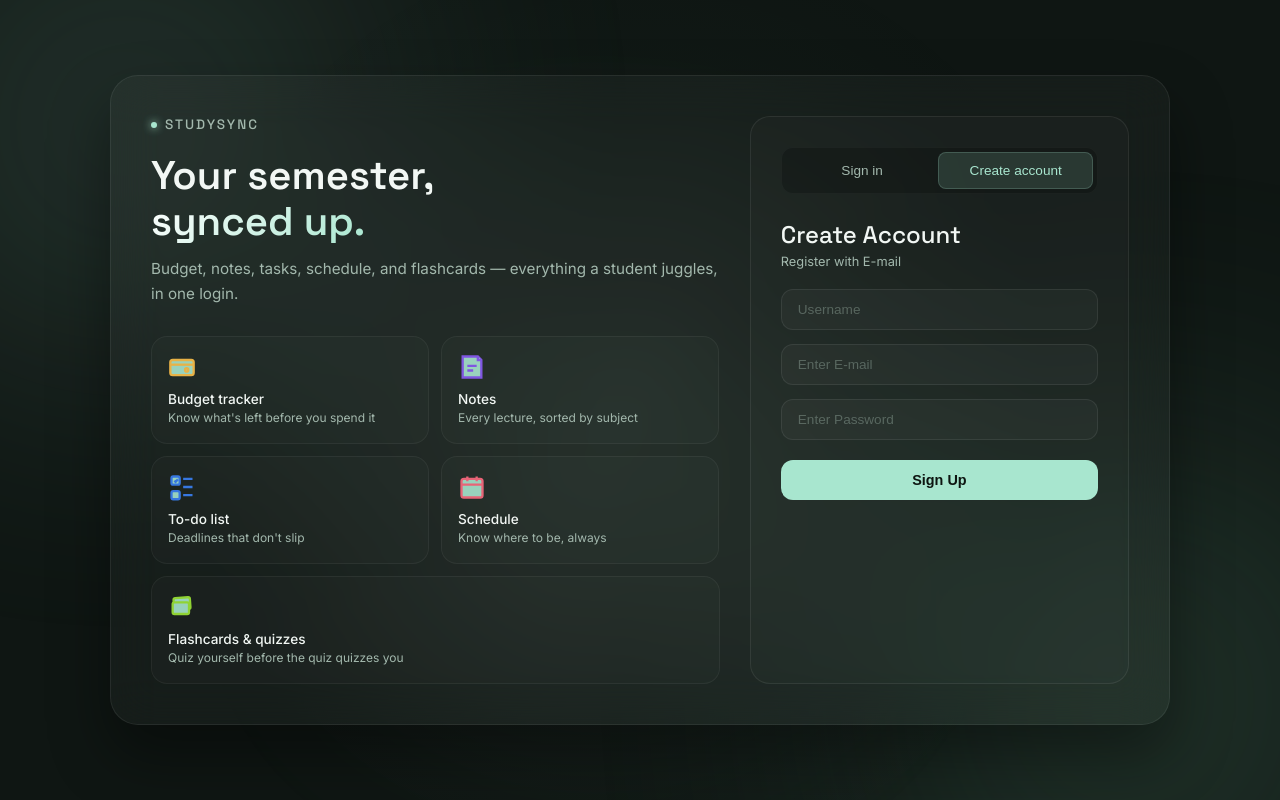
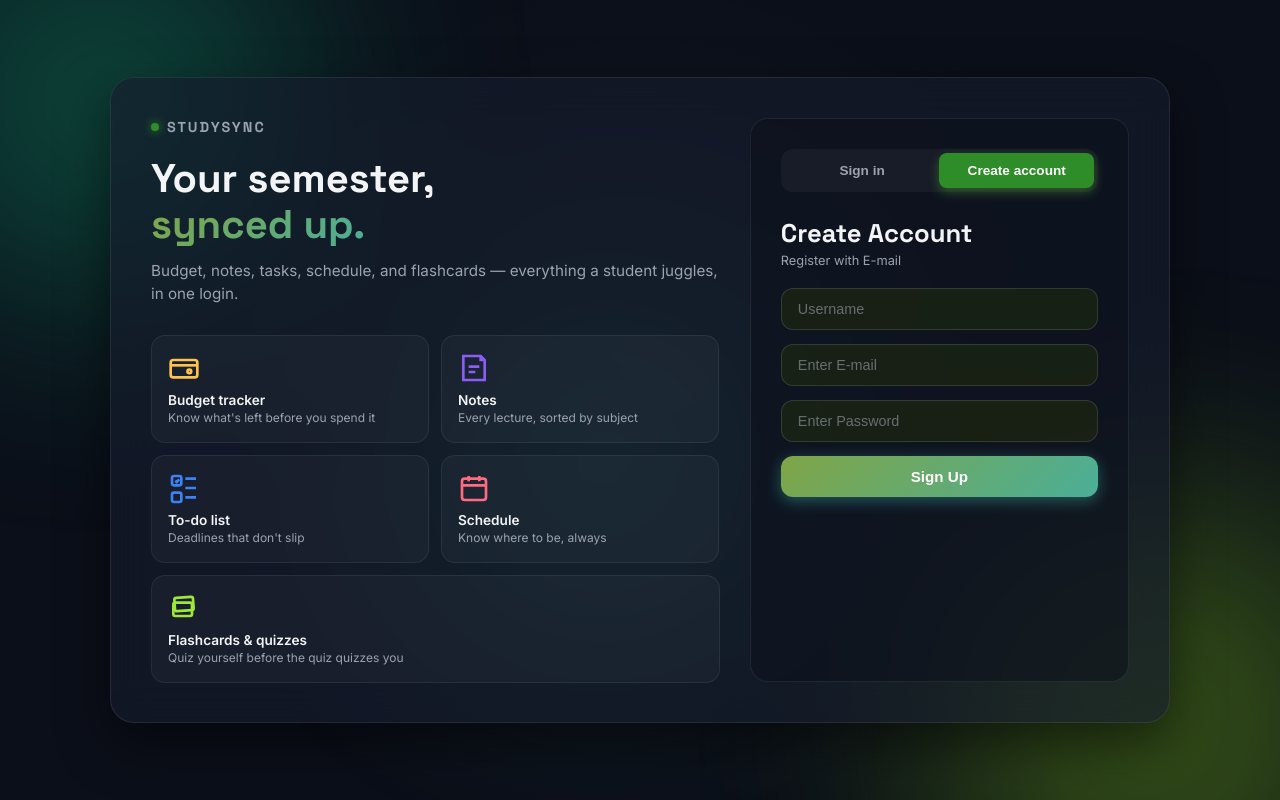
Before and after one commit to StudySyncTeam/Initial-StudySync-project, a Flask app: page /register in a window 1280 px wide. Run offline with Flask 3, Linux system fonts and the light colour scheme.

Commit message:
modify style

```diff
--- a/static/css/style.css
+++ b/static/css/style.css
@@ -1,30 +1,41 @@
 /* ==========================================================================
-   1. RESET & VARIABLES
+   1. RESET & DESIGN SYSTEM VARIABLES
    ========================================================================== */
-*, *::before, *::after {
+*,
+*::before,
+*::after {
     box-sizing: border-box;
     margin: 0;
     padding: 0;
 }
 
 :root {
-    --bg-dark: #0f1613;
-    --card-bg: rgba(255, 255, 255, 0.03); /* Ultra-transparent glass */
-    --card-border: rgba(255, 255, 255, 0.07);
-    --text-primary: #f2f7f4;
-    --text-secondary: #a3b8ad;
-    --pastel-green: #a8e6cf; /* Soft pastel green */
-    --pastel-sage: #88d8b0;
-    --accent-gradient: linear-gradient(135deg, rgba(168, 230, 207, 0.8) 0%, rgba(136, 216, 176, 0.8) 100%);
-    --input-bg: rgba(255, 255, 255, 0.03);
-    --input-border: rgba(255, 255, 255, 0.08);
-    --radius-lg: 20px;
+    /* Color Palette */
+    --bg-dark: #0b0f19;
+    --card-bg: rgba(22, 28, 45, 0.65);
+    --card-border: rgba(255, 255, 255, 0.08);
+    --text-primary: #f3f4f6;
+    --text-secondary: #9ca3af;
+    --accent-blue: #2e8d29;
+    --accent-gradient: linear-gradient(135deg, #80a547 0%, #4baf98 100%);
+
+    /* Form & Input Variables */
+    --input-bg: rgba(32, 42, 15, 0.6);
+    --input-border: rgba(255, 255, 255, 0.12);
+
+    /* Border Radius System */
+    --radius-lg: 18px;
     --radius-md: 12px;
     --radius-sm: 8px;
+
+    /* Typography */
     --font-heading: 'Space Grotesk', sans-serif;
     --font-body: 'Inter', sans-serif;
 }
 
+/* ==========================================================================
+   2. GLOBAL BASE STYLES
+   ========================================================================== */
 body {
     font-family: var(--font-body);
     background-color: var(--bg-dark);
@@ -38,7 +49,7 @@ body {
 }
 
 /* ==========================================================================
-   2. BACKGROUND EFFECTS (Minimal & Soft Pastel)
+   3. BACKGROUND EFFECTS & ANIMATIONS
    ========================================================================== */
 #particles {
     position: fixed;
@@ -53,35 +64,35 @@ body {
 .bg-blob {
     position: fixed;
     border-radius: 50%;
-    filter: blur(140px);
-    opacity: 0.18; /* Reduced opacity for softness */
+    filter: blur(120px);
+    opacity: 0.35;
     pointer-events: none;
     z-index: 0;
 }
 
-/* Soft Mint Glow */
+/* Primary Emerald Green */
 .blob1 {
-    width: 450px;
-    height: 450px;
-    background: #a8e6cf;
+    width: 400px;
+    height: 400px;
+    background: #10b981;
     top: -100px;
     left: -100px;
 }
 
-/* Muted Sage */
+/* Electric Neon Lime / Accent Green */
 .blob2 {
-    width: 500px;
-    height: 500px;
-    background: #88d8b0;
+    width: 450px;
+    height: 450px;
+    background: #84cc16;
     bottom: -150px;
     right: -100px;
 }
 
-/* Minimal Cream Spark */
+/* Deep Cyan / Mint Spark */
 .blob3 {
     width: 300px;
     height: 300px;
-    background: #d8f3dc;
+    background: #059669;
     top: 40%;
     left: 35%;
 }
@@ -93,12 +104,16 @@ body {
     width: 100%;
     height: 100%;
     pointer-events: none;
-    background: radial-gradient(600px at var(--mouse-x, 50%) var(--mouse-y, 50%), rgba(168, 230, 207, 0.04), transparent 80%);
+    background: radial-gradient(
+        600px at var(--mouse-x, 50%) var(--mouse-y, 50%),
+        rgba(255, 255, 255, 0.04),
+        transparent 80%
+    );
     z-index: 1;
 }
 
 /* ==========================================================================
-   3. STAGE & MAIN CONTAINER
+   4. LAYOUT & CONTAINER STRUCTURE
    ========================================================================== */
 .stage-wrap {
     width: 100%;
@@ -114,15 +129,15 @@ body {
     gap: 30px;
     background: var(--card-bg);
     border: 1px solid var(--card-border);
-    backdrop-filter: blur(24px);
-    -webkit-backdrop-filter: blur(24px);
-    border-radius: 28px;
+    backdrop-filter: blur(20px);
+    -webkit-backdrop-filter: blur(20px);
+    border-radius: 24px;
     padding: 40px;
-    box-shadow: 0 30px 60px rgba(0, 0, 0, 0.4);
+    box-shadow: 0 20px 50px rgba(0, 0, 0, 0.5);
 }
 
 /* ==========================================================================
-   4. SHOWCASE & BENTO GRID
+   5. SHOWCASE SECTION & BRANDING
    ========================================================================== */
 .showcase {
     display: flex;
@@ -132,9 +147,9 @@ body {
 
 .brand {
     font-family: var(--font-heading);
-    font-weight: 500;
+    font-weight: 700;
     letter-spacing: 2px;
-    font-size: 0.85rem;
+    font-size: 0.9rem;
     color: var(--text-secondary);
     display: flex;
     align-items: center;
@@ -143,11 +158,11 @@ body {
 }
 
 .brand .dot {
-    width: 6px;
-    height: 6px;
-    background: var(--pastel-green);
+    width: 8px;
+    height: 8px;
+    background: var(--accent-blue);
     border-radius: 50%;
-    box-shadow: 0 0 8px var(--pastel-green);
+    box-shadow: 0 0 10px var(--accent-blue);
 }
 
 .showcase h1 {
@@ -155,11 +170,11 @@ body {
     font-size: 2.5rem;
     line-height: 1.15;
     margin-bottom: 12px;
-    font-weight: 600;
+    font-weight: 700;
 }
 
 .showcase h1 .grad {
-    background: linear-gradient(135deg, #ffffff 0%, #a8e6cf 100%);
+    background: var(--accent-gradient);
     background-clip: text;
     -webkit-background-clip: text;
     -webkit-text-fill-color: transparent;
@@ -168,12 +183,13 @@ body {
 .lede {
     color: var(--text-secondary);
     font-size: 0.95rem;
-    line-height: 1.6;
+    line-height: 1.5;
     margin-bottom: 30px;
-    font-weight: 300;
 }
 
-/* Bento Grid */
+/* ==========================================================================
+   6. BENTO GRID COMPONENTS
+   ========================================================================== */
 .bento {
     display: grid;
     grid-template-columns: repeat(2, 1fr);
@@ -182,18 +198,18 @@ body {
 }
 
 .bento-item {
-    background: rgba(255, 255, 255, 0.02);
-    border: 1px solid rgba(255, 255, 255, 0.05);
+    background: rgba(255, 255, 255, 0.03);
+    border: 1px solid rgba(255, 255, 255, 0.07);
     padding: 16px;
-    border-radius: 16px;
+    border-radius: 14px;
     transform-style: preserve-3d;
-    transition: all 0.3s ease;
+    transition: transform 0.15s ease-out, background 0.3s ease, border-color 0.3s ease;
     will-change: transform;
 }
 
 .bento-item:hover {
-    background: rgba(255, 255, 255, 0.04);
-    border-color: rgba(168, 230, 207, 0.25);
+    background: rgba(255, 255, 255, 0.06);
+    border-color: rgba(159, 232, 56, 0.4);
 }
 
 .bento-item.wide {
@@ -201,38 +217,34 @@ body {
 }
 
 .bento-item .ic {
-    width: 28px;
-    height: 28px;
-    margin-bottom: 10px;
-    color: var(--pastel-green);
-    opacity: 0.9;
+    width: 32px;
+    height: 32px;
+    margin-bottom: 8px;
 }
 
 .bento-item .ic svg {
     width: 100%;
     height: 100%;
-    fill: currentColor;
 }
 
 .bento-item .t {
-    font-weight: 500;
+    font-weight: 600;
     font-size: 0.85rem;
-    margin-bottom: 3px;
+    margin-bottom: 2px;
     color: var(--text-primary);
 }
 
 .bento-item .d {
     font-size: 0.75rem;
     color: var(--text-secondary);
-    line-height: 1.4;
-    font-weight: 300;
+    line-height: 1.3;
 }
 
 /* ==========================================================================
-   5. AUTH PANEL & FORMS
+   7. AUTHENTICATION PANEL & TABS
    ========================================================================== */
 .auth-panel {
-    background: rgba(255, 255, 255, 0.02);
+    background: rgba(10, 15, 26, 0.5);
     border: 1px solid var(--card-border);
     border-radius: var(--radius-lg);
     padding: 30px;
@@ -242,11 +254,10 @@ body {
 
 .tabs {
     display: flex;
-    background: rgba(0, 0, 0, 0.2);
+    background: rgba(255, 255, 255, 0.04);
     padding: 4px;
     border-radius: var(--radius-md);
     margin-bottom: 25px;
-    border: 1px solid rgba(255, 255, 255, 0.03);
 }
 
 .tabs button {
@@ -256,18 +267,21 @@ body {
     color: var(--text-secondary);
     padding: 10px 0;
     font-size: 0.85rem;
-    font-weight: 500;
+    font-weight: 600;
     cursor: pointer;
     border-radius: var(--radius-sm);
     transition: all 0.3s ease;
 }
 
 .tabs button.active {
-    background: rgba(168, 230, 207, 0.15);
-    color: var(--pastel-green);
-    border: 1px solid rgba(168, 230, 207, 0.2);
+    background: var(--accent-blue);
+    color: #ffffff;
+    box-shadow: 0 4px 12px rgba(115, 246, 59, 0.3);
 }
 
+/* ==========================================================================
+   8. AUTHENTICATION FORMS & INPUTS
+   ========================================================================== */
 .auth-form {
     display: none;
     flex-direction: column;
@@ -279,8 +293,7 @@ body {
 
 .auth-form h1 {
     font-family: var(--font-heading);
-    font-size: 1.5rem;
-    font-weight: 500;
+    font-size: 1.6rem;
     margin-bottom: 4px;
 }
 
@@ -288,7 +301,6 @@ body {
     font-size: 0.8rem;
     color: var(--text-secondary);
     margin-bottom: 20px;
-    font-weight: 300;
 }
 
 .auth-form input {
@@ -297,45 +309,45 @@ body {
     border-radius: var(--radius-md);
     padding: 12px 16px;
     color: var(--text-primary);
-    font-size: 0.85rem;
+    font-size: 0.9rem;
     margin-bottom: 14px;
     outline: none;
     transition: all 0.25s ease;
 }
 
 .auth-form input:focus {
-    border-color: rgba(168, 230, 207, 0.4);
-    background: rgba(255, 255, 255, 0.05);
+    border-color: var(--accent-blue);
+    box-shadow: 0 0 0 3px rgba(59, 246, 143, 0.11);
 }
 
 .auth-form input::placeholder {
-    color: rgba(163, 184, 173, 0.4);
+    color: rgba(156, 163, 175, 0.6);
 }
 
 .btn-submit {
-    background: var(--pastel-green);
+    background: var(--accent-gradient);
     border: none;
-    color: #0d1511;
+    color: #ffffff;
     padding: 12px;
     border-radius: var(--radius-md);
     font-weight: 600;
-    font-size: 0.9rem;
+    font-size: 0.95rem;
     cursor: pointer;
-    transition: all 0.2s ease;
-    margin-top: 6px;
+    transition: transform 0.2s ease, box-shadow 0.2s ease;
+    box-shadow: 0 4px 15px rgba(85, 247, 228, 0.3);
 }
 
 .btn-submit:hover {
-    background: #bbf0dc;
-    box-shadow: 0 4px 15px rgba(168, 230, 207, 0.2);
+    transform: translateY(-1px);
+    box-shadow: 0 6px 20px rgba(85, 247, 188, 0.4);
 }
 
 .btn-submit:active {
-    transform: scale(0.99);
+    transform: translateY(0);
 }
 
 /* ==========================================================================
-   6. RESPONSIVE BREAKPOINTS
+   9. RESPONSIVE BREAKPOINTS
    ========================================================================== */
 @media (max-width: 900px) {
     .stage {
```
